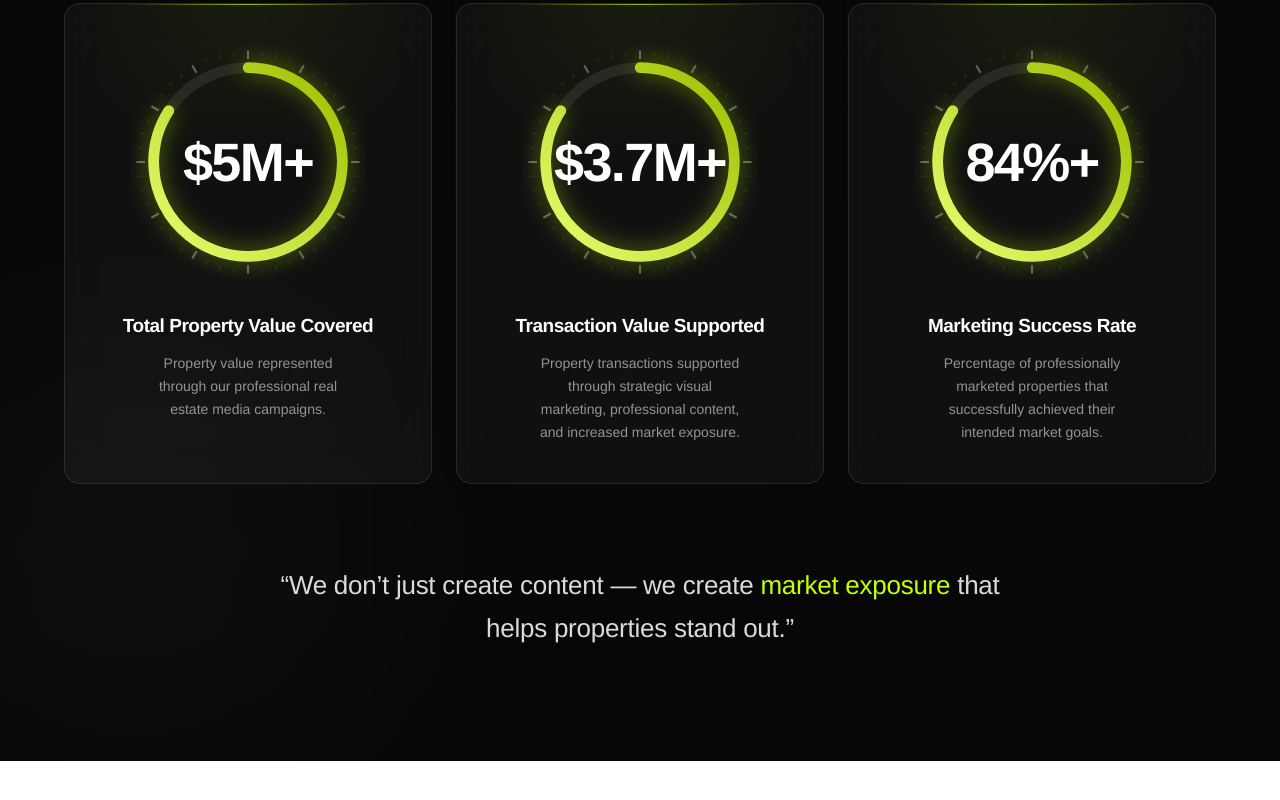
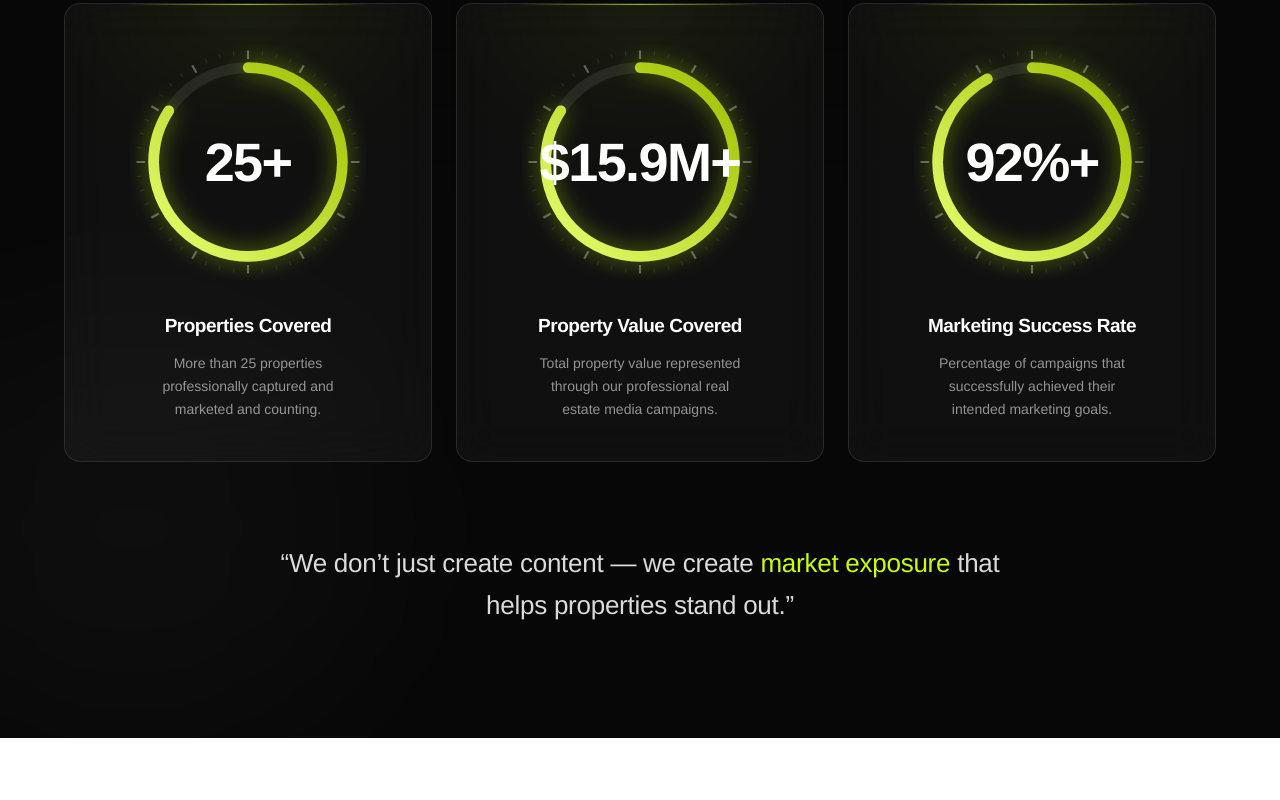
Before and after one commit to Imtiaj007zee/Luxentra-Media-, a React (Vite) app: page / in a window 1280 px wide. Shown: the part 962-1762 px from the top of the page. Built offline with nearby package versions, Linux system fonts and the light colour scheme.

Commit message:
New impact card stats: 25+ properties, $15.9M+ value, 92%+ success rate

```diff
--- a/src/react-app/pages/Home.tsx
+++ b/src/react-app/pages/Home.tsx
@@ -111,34 +111,34 @@ function FeaturedFilm() {
 
 const IMPACT_METRICS = [
   {
-    id: "value-covered",
-    value: 5,
+    id: "properties-covered",
+    value: 25,
     decimals: 0,
-    prefix: "$",
-    suffix: "M+",
+    prefix: "",
+    suffix: "+",
     ring: 84,
-    label: "Total Property Value Covered",
-    desc: "Property value represented through our professional real estate media campaigns.",
+    label: "Properties Covered",
+    desc: "More than 25 properties professionally captured and marketed and counting.",
   },
   {
-    id: "transaction-value",
-    value: 3.7,
+    id: "value-covered",
+    value: 15.9,
     decimals: 1,
     prefix: "$",
     suffix: "M+",
     ring: 84,
-    label: "Transaction Value Supported",
-    desc: "Property transactions supported through strategic visual marketing, professional content, and increased market exposure.",
+    label: "Property Value Covered",
+    desc: "Total property value represented through our professional real estate media campaigns.",
   },
   {
     id: "success-rate",
-    value: 84,
+    value: 92,
     decimals: 0,
     prefix: "",
     suffix: "%+",
-    ring: 84,
+    ring: 92,
     label: "Marketing Success Rate",
-    desc: "Percentage of professionally marketed properties that successfully achieved their intended market goals.",
+    desc: "Percentage of campaigns that successfully achieved their intended marketing goals.",
   },
 ];
 
```
